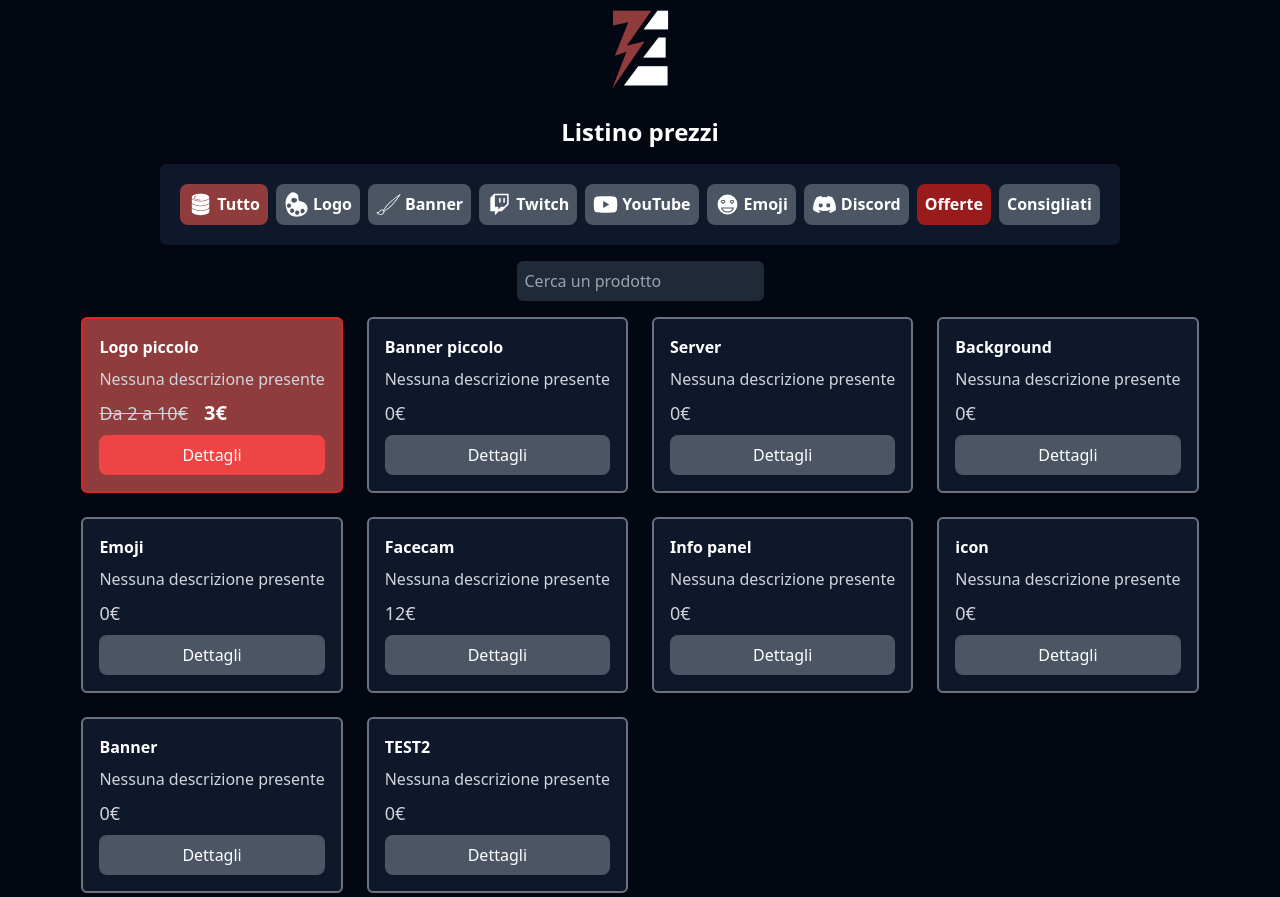
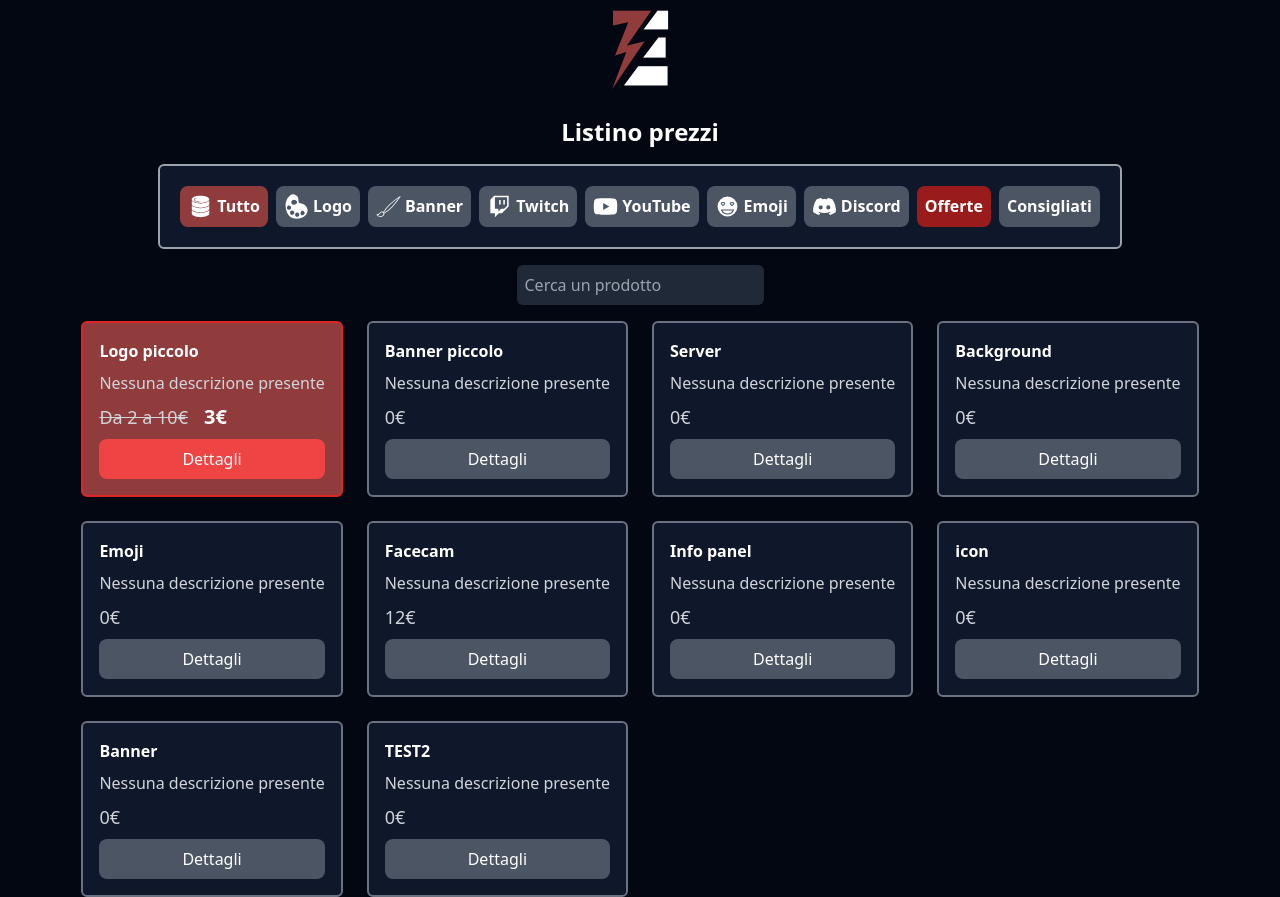
Before and after one commit to AESTHETICADESIGNERS/listino-prezzi, a website: page docs/index.html in a window 1280 px wide. Drawn offline with Linux system fonts and the light colour scheme.

Commit message:
aggiunto bordo box categorie

```diff
--- a/docs/index.html
+++ b/docs/index.html
@@ -14,7 +14,7 @@
     <div class="container mx-auto px-2 flex flex-col items-center gap-4">
         <img class="logo" src="logo.png" alt="" width="100px" height="100px">
         <h1 class="text-2xl font-semibold text-white">Listino prezzi</h1>
-        <div class="flex flex-wrap justify-center gap-2 p-5 rounded-md bg-slate-900" id="categories">
+        <div class="flex flex-wrap justify-center gap-2 p-5 rounded-md bg-slate-900 border-gray-400 border-2" id="categories">
             <button class="flex gap-1 bg-[#913c3c] primary p-2 rounded-lg text-white font-semibold" onclick="caricaProdotti()"><img src="./icone/icona-tutto.svg"><p>Tutto</p></button>
             <button class="flex gap-1 bg-gray-600 primary p-2 rounded-lg text-white font-semibold hover:bg-gray-700" onclick="caricaProdotti('logo')"><img src="./icone/icona-logo.svg"><p>Logo</p></button>
             <button class="flex gap-1 bg-gray-600 primary p-2 rounded-lg text-white font-semibold hover:bg-gray-700" onclick="caricaProdotti('banner')"><img src="./icone/icona-banner.svg"><p>Banner</p></button>
```
Also changed, not shown: docs/css/tailwindcss.css.
